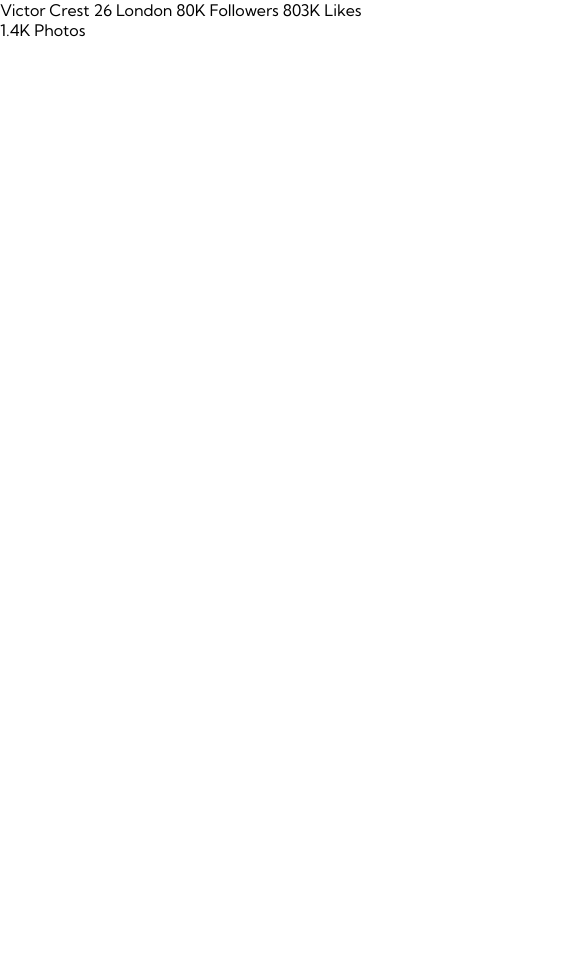
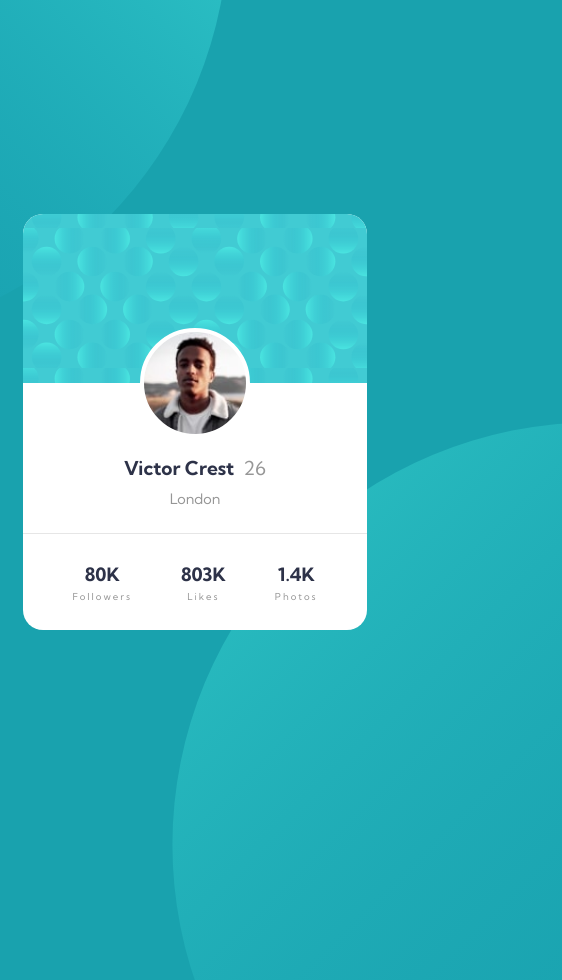
Before and after one commit to AntonioMereu/Profile-card-component-Antonio-Mereu, a plain HTML site: page index.html in a window 390 px wide. Shown: the whole page, 562 px wide, since content can reach past the window. Before the commit the page ends 844 px from the top, so only its background shows below. Drawn offline with Linux system fonts and the light colour scheme.

Commit message:
mobile view style complete

```diff
--- a/index.html
+++ b/index.html
@@ -15,16 +15,29 @@
 </head>
 
 <body>
+    <div class="background-1"></div>
+    <div class="background-2"></div>
+
     <main>
-        Victor Crest
-        26
-        London
-        80K
-        Followers
-        803K
-        Likes
-        1.4K
-        Photos
+        <div class="card-img"></div>
+        <div class="card-details">
+            <h1>Victor Crest <span>26</span></h1>
+            <p>London</p>
+            <div class="stats-group">
+                <div class="stat">
+                    <h2>80K</h2>
+                    <p>Followers</p>
+                </div>
+                <div class="stat">
+                    <h2>803K</h2>
+                    <p>Likes</p>
+                </div>
+                <div class="stat">
+                    <h2>1.4K</h2>
+                    <p>Photos</p>
+                </div>
+            </div>
+        </div>
     </main>
 
     <!-- <footer>
--- a/style.css
+++ b/style.css
@@ -10,13 +10,130 @@
   --dark-gray: hsl(0, 0%, 59%);
 
   /* Sizes */
-  --p-size: 18px
+  --p-size: 18px;
+  --profile-img: 110px;
 }
 
 * {
-    font-family: 'Kumbh Sans', sans-serif;
+  font-family: "Kumbh Sans", sans-serif;
 }
 
 body {
+  display: grid;
+  place-items: center;
+  margin: 0;
+  min-height: 100vh;
+  min-height: 100dvh;
+  background-color: var(--dark-cyan);
+  overflow: hidden;
+}
+
+.background-1 {
+  position: absolute;
+  background-image: url(./images/bg-pattern-top.svg);
+  background-size: cover;
+  height: 100cqw;
+  width: 100cqh;
+  transform: scaleX(-1) rotate(-90deg);
+  top: -70cqw;
+  left: -46cqh;
+  z-index: -1;
+}
+
+.background-2 {
+  position: absolute;
+  background-image: url(./images/bg-pattern-bottom.svg);
+  background-size: cover;
+  height: 100cqh;
+  width: 100cqw;
+  bottom: -50cqh;
+  right: -44cqw;
+  z-index: -1;
+}
+/*TODO  DIV DIVISO IN 2 CON IMG-BACK E AL CENTRO L'IMMAGINE PROFILO*/
+/*TODO  DIV ATTACCATO SOTTO O SEMPRE DENTRO <m<in> CONTENENTE LE STATS*/
+main {
+  width: 88%;
+  text-align: center;
+  background-color: white;
+  border-radius: 20px;
+  overflow: hidden;
+}
+
+.card-img {
+  position: relative;
+  background-image: url(./images/bg-pattern-card.svg);
+  background-position: center;
+  background-repeat: repeat;
+  width: 100%;
+  height: 20cqh;
+
+  &::before {
+    content: "";
+    position: absolute;
+    background-image: url(./images/image-victor.jpg);
+    background-size: cover;
+    border: 4px solid white;
+    border-radius: 999px;
+    width: var(--profile-img);
+    aspect-ratio: 1 / 1;
+    transform: translateX(-50%);
+    inset-block-end: calc((-1 * var(--profile-img)) / 2);
+    box-sizing: border-box;
+  }
+}
+
+.card-details {
+  & > p {
+    color: var(--dark-gray);
+    margin-block-start: -5px;
+    font-size: 0.9rem;
+    margin-block: 10px 25px;
+  }
+}
+
+h1 {
+  margin-block: calc(var(--profile-img) / 1.5) 0;
+  font-size: 1.2rem;
+  color: var(--very-dark-desaturated-blue);
+
+  & span {
+    margin-inline-start: 5px;
+    color: var(--dark-gray);
+    font-weight: 400;
+  }
+}
+
+.stats-group {
+  position: relative;
+  display: flex;
+  justify-content: space-evenly;
+
+  & * {
     margin: 0;
+  }
+
+  & .stat {
+    margin-block: 30px 28px;
+  }
+
+  & h2 {
+    font-size: 1.15rem;
+    color: var(--very-dark-desaturated-blue);
+    margin-block-end: 5px;
+  }
+
+  & p {
+    color: var(--dark-gray);
+    font-size: 0.6rem;
+    letter-spacing: 2px;
+  }
+
+  &::before {
+    content: "";
+    position: absolute;
+    width: 100%;
+    height: 1px;
+    background-color: hsl(0, 0%, 90%);
+  }
 }
```
